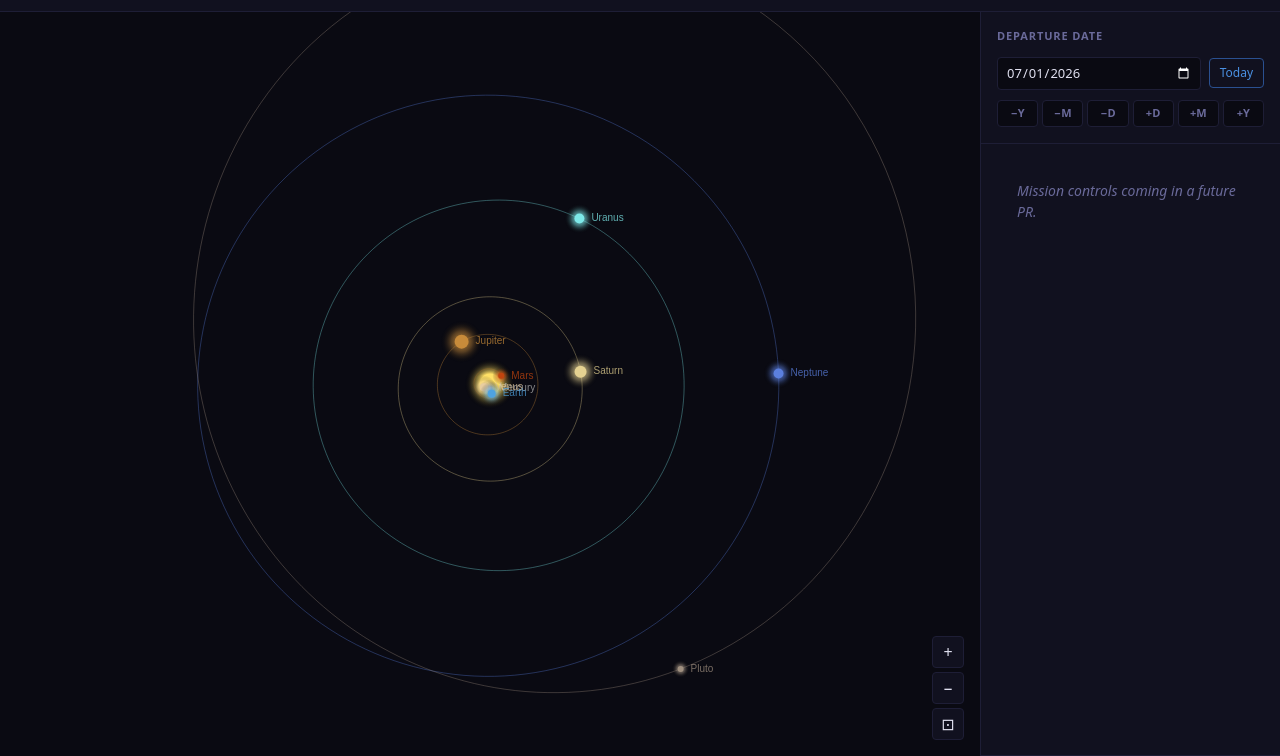
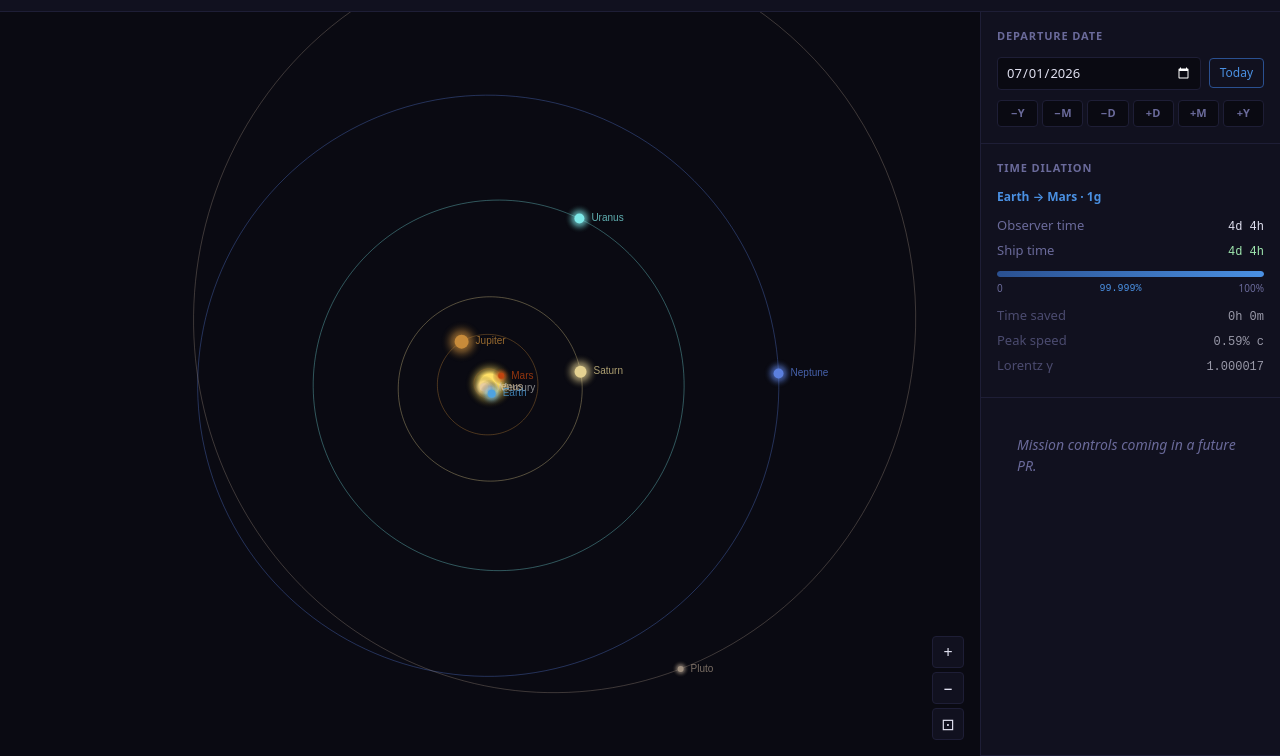
Before and after one commit to mturnbo/SolPath, a plain HTML site: page index.html in a window 1280 px wide. Shown: the part 44-800 px from the top of the page. Drawn offline with Linux system fonts and the light colour scheme.

Commit message:
PR 11: Relativistic corrections — time dilation panel with live Earth→Mars preview

```diff
--- a/index.html
+++ b/index.html
@@ -44,6 +44,13 @@
           </div>
         </section>
 
+        <section class="panel-section" id="section-relativity">
+          <h2 class="panel-heading">Time Dilation</h2>
+          <div id="relativity-panel">
+            <p class="info-empty">Select a destination to see time dilation.</p>
+          </div>
+        </section>
+
         <section class="panel-section panel-section--muted" id="section-mission">
           <p class="placeholder">Mission controls coming in a future PR.</p>
         </section>
--- a/src/css/main.css
+++ b/src/css/main.css
@@ -152,6 +152,77 @@ body {
   margin-bottom: 12px;
 }
 
+/* ── Relativity panel ── */
+
+.info-empty {
+  color: var(--color-text-muted);
+  font-style: italic;
+  font-size: 13px;
+}
+
+.rel-label {
+  font-size: 12px;
+  font-weight: 600;
+  color: var(--color-accent);
+  margin-bottom: 10px;
+}
+
+.rel-row {
+  display: flex;
+  justify-content: space-between;
+  align-items: baseline;
+  margin-bottom: 5px;
+  font-size: 13px;
+}
+
+.rel-row--dim {
+  opacity: 0.65;
+}
+
+.rel-key {
+  color: var(--color-text-muted);
+}
+
+.rel-val {
+  font-family: var(--font-mono);
+  font-size: 12px;
+  color: var(--color-text);
+}
+
+.rel-val--ship {
+  color: #a0e8b0;
+}
+
+.rel-bar-wrap {
+  position: relative;
+  height: 6px;
+  border-radius: 3px;
+  background: var(--color-border);
+  margin: 10px 0 4px;
+  overflow: hidden;
+}
+
+.rel-bar {
+  position: absolute;
+  inset: 0 auto 0 0;
+  background: linear-gradient(90deg, var(--color-accent-dim), var(--color-accent));
+  border-radius: 3px;
+  transition: width 0.3s ease;
+}
+
+.rel-bar-labels {
+  display: flex;
+  justify-content: space-between;
+  font-size: 10px;
+  color: var(--color-text-muted);
+  margin-bottom: 10px;
+}
+
+.rel-bar-label-pct {
+  font-family: var(--font-mono);
+  color: var(--color-accent);
+}
+
 /* ── Date picker ── */
 
 .date-input-row {
--- a/src/js/main.js
+++ b/src/js/main.js
@@ -1,19 +1,33 @@
 import { PLANETS, STAR } from './data/planets.js';
 import { toJ2000Century } from './physics/epoch.js';
+import { planetPosition } from './physics/kepler.js';
+import { solveBrachistochrone, distanceAU } from './physics/trajectory.js';
 import { createCamera, fitSolarSystem } from './render/camera.js';
 import { drawAllOrbits } from './render/orbits.js';
 import { drawAllPlanets, hitTestPlanet } from './render/planets.js';
 import { initDatePicker } from './ui/datepicker.js';
 import { initControls, initZoomButtons } from './ui/controls.js';
+import { renderRelativity } from './ui/relativity.js';
 
 const canvas = document.getElementById('solar-system');
 const ctx    = canvas.getContext('2d');
 
-// cam is created once and mutated in place so all modules share the same ref
 const cam = createCamera(canvas.clientWidth || 800, canvas.clientHeight || 600);
 
 let hoveredPlanet = null;
-let T = toJ2000Century(new Date());
+let T             = toJ2000Century(new Date());
+let previewAccelG = 1;
+
+const earth = PLANETS.find(p => p.name === 'Earth');
+const mars  = PLANETS.find(p => p.name === 'Mars');
+
+function updateRelativity() {
+  const posEarth = planetPosition(earth, T);
+  const posMars  = planetPosition(mars, T);
+  const dist     = distanceAU(posEarth, posMars);
+  const result   = solveBrachistochrone(dist, previewAccelG);
+  renderRelativity(result, 'Earth → Mars', previewAccelG);
+}
 
 function resize() {
   const container = canvas.parentElement;
@@ -27,10 +41,7 @@ function resize() {
   canvas.style.height = h + 'px';
 
   ctx.scale(dpr, dpr);
-
-  // Fit the existing cam object rather than replacing it
   fitSolarSystem(cam, w, h);
-
   draw();
 }
 
@@ -71,6 +82,7 @@ initZoomButtons(canvas, cam, draw);
 initDatePicker(date => {
   T = toJ2000Century(date);
   draw();
+  updateRelativity();
 });
 
 // ── Hover ─────────────────────────────────────────────────────────────────────
@@ -97,3 +109,4 @@ canvas.addEventListener('mouseleave', () => {
 
 window.addEventListener('resize', resize);
 resize();
+updateRelativity();
--- /dev/null
+++ b/src/js/physics/relativity.js
@@ -0,0 +1,85 @@
+/**
+ * Standalone relativistic motion helpers.
+ *
+ * These are the underlying equations behind the time values returned by
+ * solveBrachistochrone(). Exposed here for display, explanation, and testing.
+ */
+
+const C = 299_792_458;   // m/s
+const G = 9.80665;       // m/s²
+
+/**
+ * Lorentz factor γ = 1 / sqrt(1 - β²) where β = v/c.
+ * @param {number} fractionOfC  velocity as a fraction of c (0 ≤ v < 1)
+ * @returns {number}
+ */
+export function lorentzFactor(fractionOfC) {
+  return 1 / Math.sqrt(1 - fractionOfC ** 2);
+}
+
+/**
+ * Proper (ship) time for one leg of constant proper acceleration from rest,
+ * using the hyperbolic motion equation:
+ *
+ *   τ = (c/a) · arcsinh(a·t/c)
+ *
+ * where t is coordinate (observer) time in seconds.
+ *
+ * @param {number} coordTimeSeconds
+ * @param {number} accelG            proper acceleration in g
+ * @returns {number} proper time in seconds
+ */
+export function properTimeAccelLeg(coordTimeSeconds, accelG) {
+  const a = accelG * G;
+  return (C / a) * Math.asinh((a * coordTimeSeconds) / C);
+}
+
+/**
+ * Proper (ship) time for a constant-velocity cruise leg.
+ *
+ *   τ = t / γ
+ *
+ * @param {number} coordTimeSeconds
+ * @param {number} fractionOfC
+ * @returns {number} proper time in seconds
+ */
+export function properTimeCruiseLeg(coordTimeSeconds, fractionOfC) {
+  return coordTimeSeconds / lorentzFactor(fractionOfC);
+}
+
+/**
+ * Peak speed (as a fraction of c) reached during a constant-acceleration leg
+ * starting from rest.
+ *
+ * Non-relativistic: v = a·t  (used here; fine for v ≤ 10% c)
+ *
+ * @param {number} accelG
+ * @param {number} coordTimeSeconds  duration of the acceleration leg
+ * @returns {number}
+ */
+export function peakSpeedC(accelG, coordTimeSeconds) {
+  return (accelG * G * coordTimeSeconds) / C;
+}
+
+/**
+ * Time dilation summary given a solved trajectory result.
+ *
+ * @param {{ coordTimeDays: number, shipTimeDays: number, maxSpeedC: number }} result
+ * @returns {{
+ *   coordTimeDays: number,
+ *   shipTimeDays:  number,
+ *   savedDays:     number,   time saved by relativistic dilation (always ≥ 0)
+ *   dilationPct:   number,   ship time as % of coord time
+ *   gamma:         number,   Lorentz factor at peak speed
+ * }}
+ */
+export function timeDilationSummary(result) {
+  const { coordTimeDays, shipTimeDays, maxSpeedC } = result;
+  return {
+    coordTimeDays,
+    shipTimeDays,
+    savedDays:  coordTimeDays - shipTimeDays,
+    dilationPct: (shipTimeDays / coordTimeDays) * 100,
+    gamma:       lorentzFactor(maxSpeedC),
+  };
+}
--- /dev/null
+++ b/src/js/ui/relativity.js
@@ -0,0 +1,60 @@
+import { timeDilationSummary } from '../physics/relativity.js';
+import { formatDuration, formatSpeedC } from '../physics/trajectory.js';
+
+/**
+ * Render relativistic time comparison into #relativity-panel.
+ * Called whenever the trajectory result changes.
+ *
+ * @param {object|null} result  - return value of solveBrachistochrone, or null to show empty state
+ * @param {string}      label   - e.g. "Earth → Mars"
+ * @param {number}      accelG
+ */
+export function renderRelativity(result, label, accelG) {
+  const panel = document.getElementById('relativity-panel');
+  if (!panel) return;
+
+  if (!result) {
+    panel.innerHTML = '<p class="info-empty">Select a destination to see time dilation.</p>';
+    return;
+  }
+
+  const s = timeDilationSummary(result);
+
+  const barWidth = Math.max(2, s.dilationPct);
+
+  panel.innerHTML = `
+    <div class="rel-label">${label} · ${accelG}g</div>
+
+    <div class="rel-row">
+      <span class="rel-key">Observer time</span>
+      <span class="rel-val">${formatDuration(s.coordTimeDays)}</span>
+    </div>
+    <div class="rel-row">
+      <span class="rel-key">Ship time</span>
+      <span class="rel-val rel-val--ship">${formatDuration(s.shipTimeDays)}</span>
+    </div>
+
+    <div class="rel-bar-wrap" title="Ship time as % of observer time">
+      <div class="rel-bar" style="width:${barWidth}%"></div>
+      <div class="rel-bar-bg"></div>
+    </div>
+    <div class="rel-bar-labels">
+      <span class="rel-bar-label-left">0</span>
+      <span class="rel-bar-label-pct">${s.dilationPct.toFixed(3)}%</span>
+      <span class="rel-bar-label-right">100%</span>
+    </div>
+
+    <div class="rel-row rel-row--dim">
+      <span class="rel-key">Time saved</span>
+      <span class="rel-val">${formatDuration(s.savedDays)}</span>
+    </div>
+    <div class="rel-row rel-row--dim">
+      <span class="rel-key">Peak speed</span>
+      <span class="rel-val">${formatSpeedC(result.maxSpeedC)}${result.isCapped ? ' ⚠ capped' : ''}</span>
+    </div>
+    <div class="rel-row rel-row--dim">
+      <span class="rel-key">Lorentz γ</span>
+      <span class="rel-val">${s.gamma.toFixed(6)}</span>
+    </div>
+  `;
+}
```
